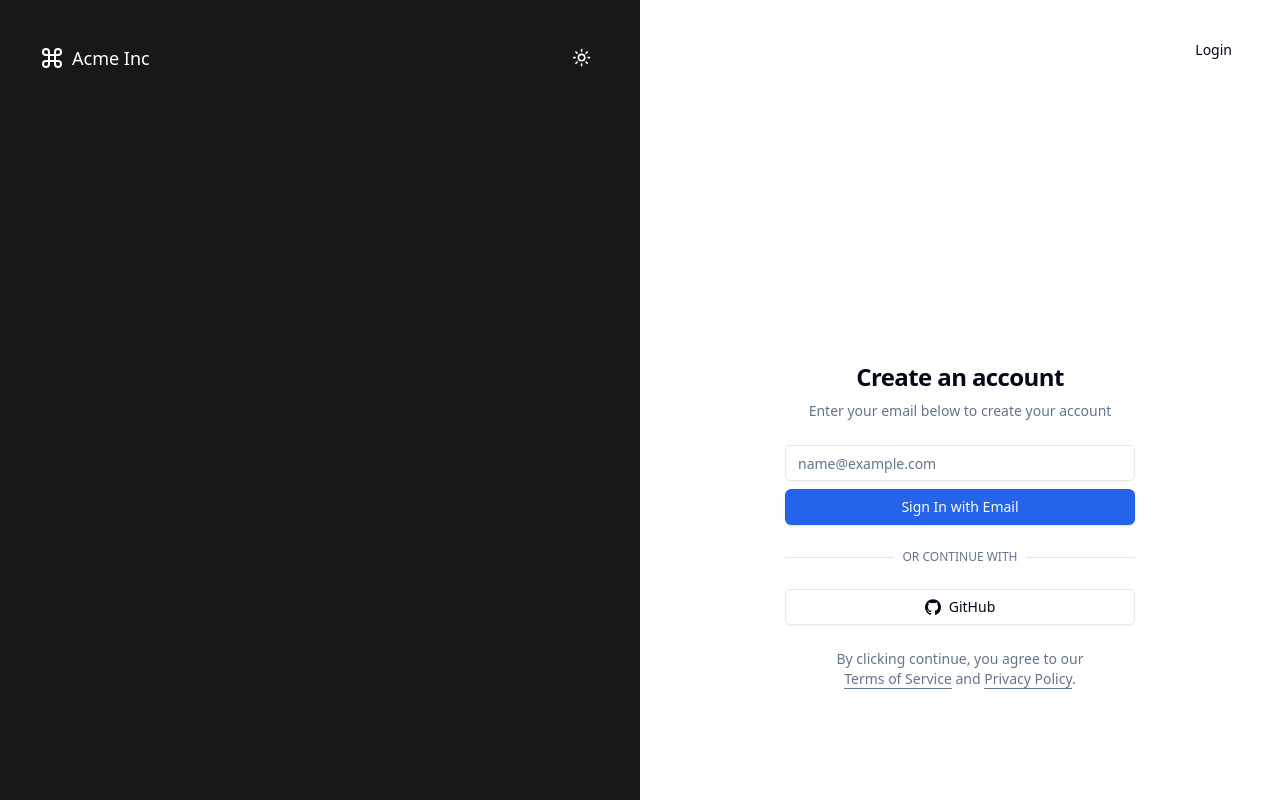
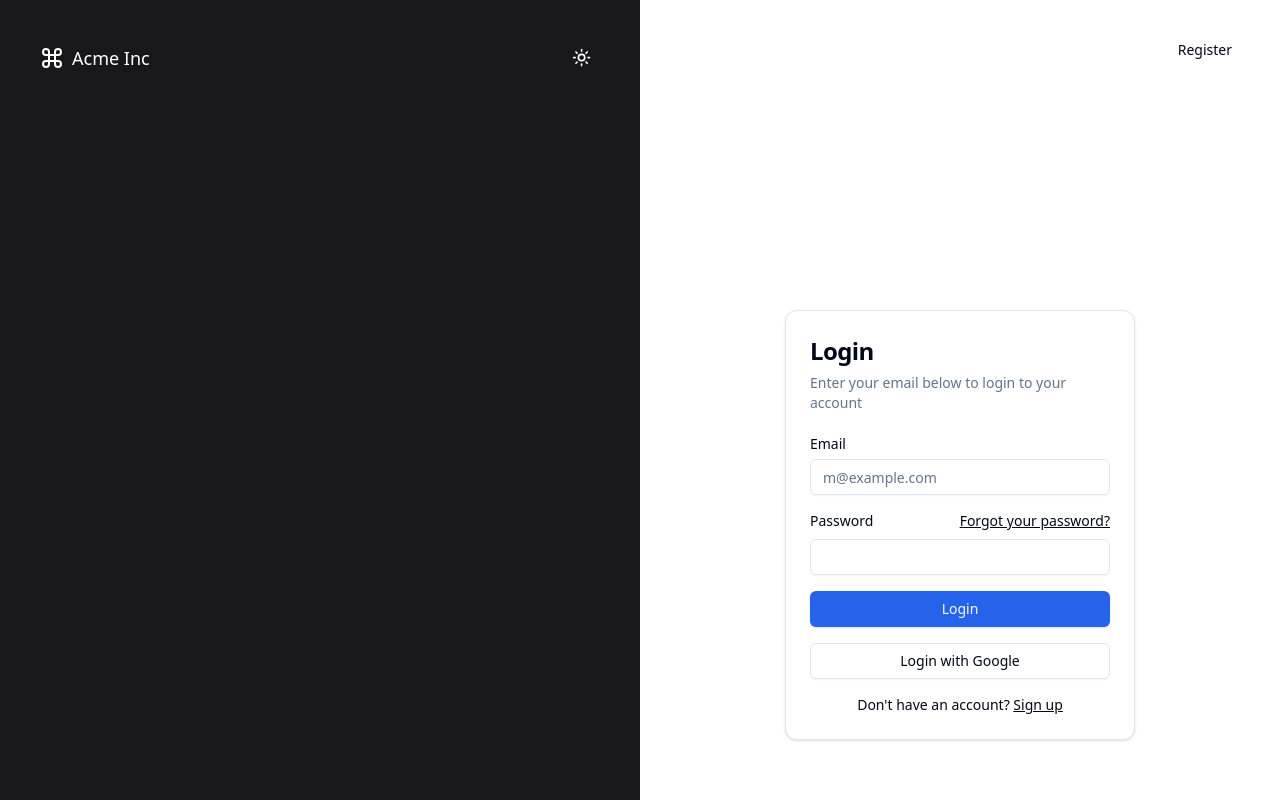
Before and after one commit to tanvincible/HC_Dev_Bootcamp, a Next.js app: page / in a window 1280 px wide. Shown: the top 800 px of the page. Built offline with nearby package versions, Linux system fonts and the light colour scheme.

Commit message:
Organised the register and login Page and implemented routing

```diff
--- a/src/app/page.tsx
+++ b/src/app/page.tsx
@@ -4,11 +4,11 @@
 
 import { cn } from "@/lib/utils";
 import { buttonVariants } from "@/components/ui/button";
-import { UserAuthForm } from "@/components/user-auth-form";
 import { ModeToggle } from "@/components/mode-toggle";
+import {LoginForm} from "@/components/user-login-form";
 
 export const metadata: Metadata = {
-  title: "Login Page",
+  title: "Registeration Page",
   description: "Health Facilities",
 };
 
@@ -36,13 +36,13 @@
 
         <div className="container relative hidden h-[1050px] flex-col items-center justify-center md:grid lg:max-w-none lg:grid-cols-2 lg:px-0">
           <Link
-            href="/examples/authentication"
+            href="/register"
             className={cn(
               buttonVariants({ variant: "ghost" }),
               "absolute right-4 top-4 md:right-8 md:top-8"
             )}
           >
-            Login
+            Register
           </Link>
           <div className="relative hidden h-full flex-col bg-muted p-10 text-white dark:border-r lg:flex">
             <div className="absolute inset-0 bg-zinc-900" />
@@ -78,37 +78,15 @@
             </div>
           </div>
           <div className="lg:p-8">
-            <div className="mx-auto flex w-full flex-col justify-center space-y-6 sm:w-[350px]">
-              <div className="flex flex-col space-y-2 text-center">
-                <h1 className="text-2xl font-semibold tracking-tight">
-                  Create an account
-                </h1>
-                <p className="text-sm text-muted-foreground">
-                  Enter your email below to create your account
-                </p>
+            <Link href="/student">
+              <div className="mx-auto flex w-full flex-col justify-center space-y-6 sm:w-[350px]">
+                <LoginForm/>
               </div>
-              <UserAuthForm />
-              <p className="px-8 text-center text-sm text-muted-foreground">
-                By clicking continue, you agree to our{" "}
-                <Link
-                  href="/terms"
-                  className="underline underline-offset-4 hover:text-primary"
-                >
-                  Terms of Service
-                </Link>{" "}
-                and{" "}
-                <Link
-                  href="/privacy"
-                  className="underline underline-offset-4 hover:text-primary"
-                >
-                  Privacy Policy
-                </Link>
-                .
-              </p>
-            </div>
+            </Link>
           </div>
         </div>
-      </div>{" "}
+      </div>
+      {" "}
     </>
   );
 }
--- /dev/null
+++ b/src/app/register/page.tsx
@@ -0,0 +1,38 @@
+import Link from "next/link";
+
+import { UserAuthForm } from "@/components/user-auth-form";
+
+export default function Page() {
+    return (
+        <div className="flex h-screen w-full flex-col items-center justify-center px-4 space-y-6">
+            <div className="flex flex-col space-y-2 text-center sm:w-[400px] w-full">
+              <h1 className="text-2xl font-semibold tracking-tight">
+                Create an account
+              </h1>
+              <p className="text-sm text-muted-foreground">
+                Enter your email below to create your account
+              </p>
+            </div>
+            <div className="flex flex-col space-y-2 text-center sm:w-[300px] w-full">
+                <UserAuthForm />
+            </div>
+            <p className="px-8 text-center text-sm text-muted-foreground">
+              By clicking continue, you agree to our{" "}
+              <Link
+                href="/terms"
+                className="underline underline-offset-4 hover:text-primary"
+              >
+                Terms of Service
+              </Link>{" "}
+              and{" "}
+              <Link
+                href="/privacy"
+                className="underline underline-offset-4 hover:text-primary"
+              >
+                Privacy Policy
+              </Link>
+              .
+            </p>
+        </div>
+    )
+}
--- /dev/null
+++ b/src/components/ui/card.tsx
@@ -0,0 +1,76 @@
+import * as React from "react"
+
+import { cn } from "@/lib/utils"
+
+const Card = React.forwardRef<
+  HTMLDivElement,
+  React.HTMLAttributes<HTMLDivElement>
+>(({ className, ...props }, ref) => (
+  <div
+    ref={ref}
+    className={cn(
+      "rounded-xl border bg-card text-card-foreground shadow",
+      className
+    )}
+    {...props}
+  />
+))
+Card.displayName = "Card"
+
+const CardHeader = React.forwardRef<
+  HTMLDivElement,
+  React.HTMLAttributes<HTMLDivElement>
+>(({ className, ...props }, ref) => (
+  <div
+    ref={ref}
+    className={cn("flex flex-col space-y-1.5 p-6", className)}
+    {...props}
+  />
+))
+CardHeader.displayName = "CardHeader"
+
+const CardTitle = React.forwardRef<
+  HTMLParagraphElement,
+  React.HTMLAttributes<HTMLHeadingElement>
+>(({ className, ...props }, ref) => (
+  <h3
+    ref={ref}
+    className={cn("font-semibold leading-none tracking-tight", className)}
+    {...props}
+  />
+))
+CardTitle.displayName = "CardTitle"
+
+const CardDescription = React.forwardRef<
+  HTMLParagraphElement,
+  React.HTMLAttributes<HTMLParagraphElement>
+>(({ className, ...props }, ref) => (
+  <p
+    ref={ref}
+    className={cn("text-sm text-muted-foreground", className)}
+    {...props}
+  />
+))
+CardDescription.displayName = "CardDescription"
+
+const CardContent = React.forwardRef<
+  HTMLDivElement,
+  React.HTMLAttributes<HTMLDivElement>
+>(({ className, ...props }, ref) => (
+  <div ref={ref} className={cn("p-6 pt-0", className)} {...props} />
+))
+CardContent.displayName = "CardContent"
+
+const CardFooter = React.forwardRef<
+  HTMLDivElement,
+  React.HTMLAttributes<HTMLDivElement>
+>(({ className, ...props }, ref) => (
+  <div
+    ref={ref}
+    className={cn("flex items-center p-6 pt-0", className)}
+    {...props}
+  />
+))
+CardFooter.displayName = "CardFooter"
+
+export { Card, CardHeader, CardFooter, CardTitle, CardDescription, CardContent }
--- a/src/components/user-auth-form.tsx
+++ b/src/components/user-auth-form.tsx
@@ -41,13 +41,13 @@
               disabled={isLoading}
             />
           </div>
-          <Link href="student">
+          <Link href="/">
             <div className="w-full flex justify-center">
               <Button disabled={isLoading} className="w-full">
                 {isLoading && (
                   <Icons.spinner className="mr-2 h-4 w-4 animate-spin" />
                 )}
-                Sign In with Email
+                Register
               </Button>
             </div>
           </Link>
--- /dev/null
+++ b/src/components/user-login-form.tsx
@@ -0,0 +1,59 @@
+import Link from "next/link"
+
+import { Button } from "@/components/ui/button"
+import {
+    Card,
+    CardContent,
+    CardDescription,
+    CardHeader,
+    CardTitle,
+} from "@/components/ui/card"
+import { Input } from "@/components/ui/input";
+import { Label  } from "@/components/ui/label";
+
+export function LoginForm() {
+    return (
+        <Card className="mx-auto max-w-sm">
+            <CardHeader>
+                <CardTitle className="text-2xl">Login</CardTitle>
+                <CardDescription>
+                    Enter your email below to login to your account
+                </CardDescription>
+            </CardHeader>
+            <CardContent>
+                <div className="grid gap-4">
+                    <div className="grid gap-2">
+                        <Label htmlFor="email">Email</Label>
+                        <Input
+                            id="email"
+                            type="email"
+                            placeholder="m@example.com"
+                            required
+                        />
+                    </div>
+                    <div className="grid gap-2">
+                        <div className="flex items-center">
+                            <Label htmlFor="password">Password</Label>
+                            <Link href="#" className="ml-auto inline-block text-sm underline">
+                                Forgot your password?
+                            </Link>
+                        </div>
+                        <Input id="password" type="password" required />
+                    </div>
+                    <Button type="submit" className="w-full">
+                        Login
+                    </Button>
+                    <Button variant="outline" className="w-full">
+                        Login with Google
+                    </Button>
+                </div>
+                <div className="mt-4 text-center text-sm">
+                    Don&apos;t have an account?{" "}
+                    <Link href="/register" className="underline">
+                        Sign up
+                    </Link>
+                </div>
+            </CardContent>
+        </Card>
+    )
+}
```
Also changed, not shown: 1 other file (tests, documents, lock files or other folders).
